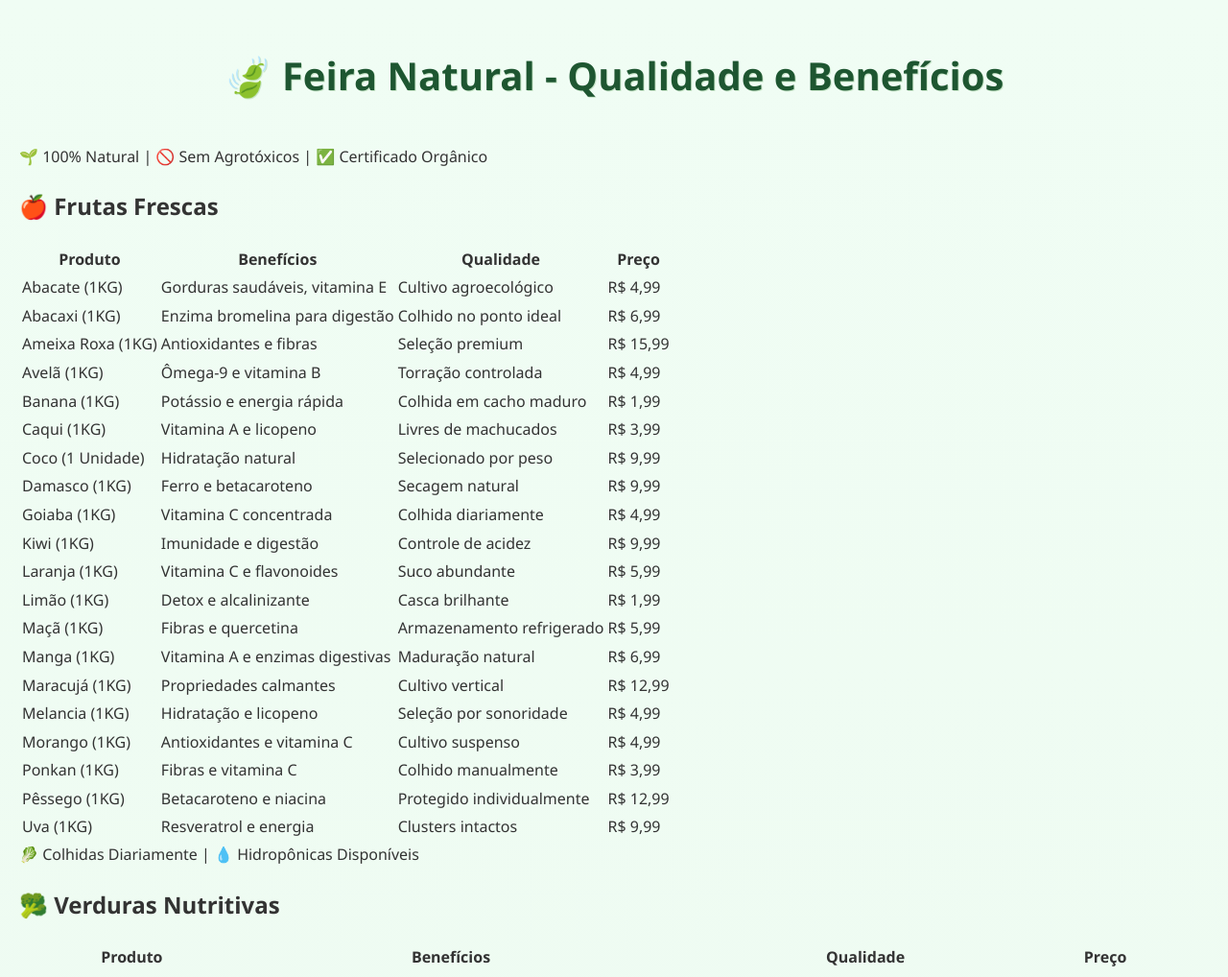
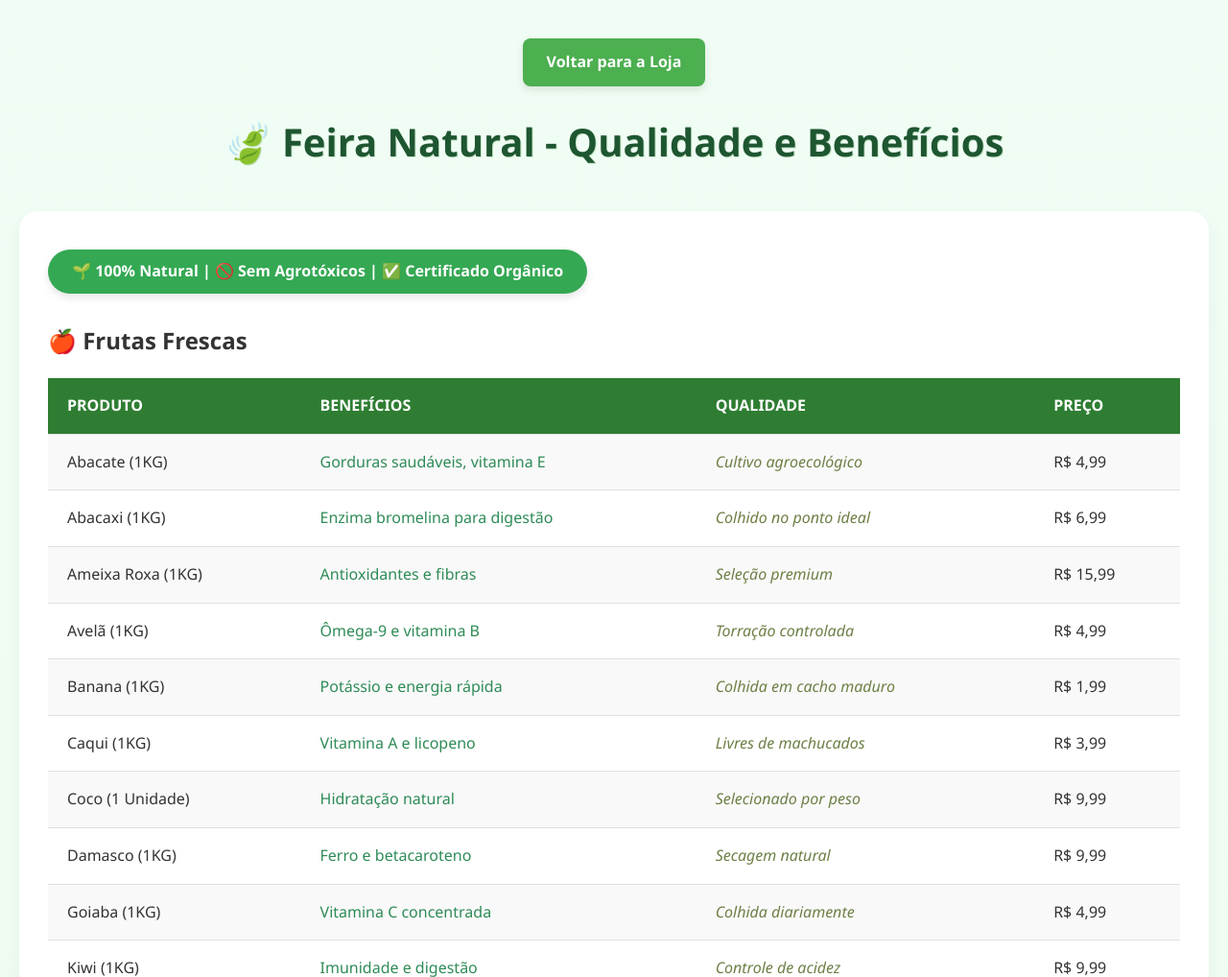
Before and after one commit to samuelburkner/descrio-do-produto, a plain HTML site: page index.html in a window 1280 px wide. Shown: the top 1018 px of the page at 96% size. Drawn offline with Linux system fonts and the light colour scheme.

Commit message:
Update index.html

```diff
--- a/index.html
+++ b/index.html
@@ -19,7 +19,7 @@ h1 {
             margin-bottom: 40px;
             font-size: 2.5rem;
             text-shadow: 1px 1px 0 #c8e6c9;
-
+        }
 
         .quality-badge {
             background-color: #34a853;
@@ -107,24 +107,32 @@ tr:hover {
             color: #c8e6c9;
         }
 
+        .back-button {
+            display: block;
+            width: fit-content;
+            margin: 20px auto;
+            padding: 12px 25px;
+            background-color: #4CAF50;
+            color: white;
+            text-align: center;
+            text-decoration: none;
+            border-radius: 8px;
+            font-weight: bold;
+            transition: background-color 0.3s ease, transform 0.2s ease;
+            box-shadow: 0 4px 8px rgba(0,0,0,0.1);
+        }
 
-    </style>
-<!DOCTYPE html>
-<html lang="pt-BR">
-<head>
-    <meta charset="UTF-8">
-    <meta name="viewport" content="width=device-width, initial-scale=1.0">
-    <title>Feira Natural - Produtos com Qualidade</title>
-    <style>
-        /* O CSS permanece o mesmo */
+        .back-button:hover {
+            background-color: #45a049;
+            transform: translateY(-2px);
+        }
     </style>
 </head>
 <body>
-</div>
+    <a href="index.html" class="back-button">Voltar para a Loja</a>
 
     <h1>🍃 Feira Natural - Qualidade e Benefícios</h1>
 
-    <!-- Frutas -->
     <div class="category-section">
         <div class="quality-badge">🌱 100% Natural | 🚫 Sem Agrotóxicos | ✅ Certificado Orgânico</div>
         <h2>🍎 Frutas Frescas</h2>
@@ -272,124 +280,122 @@ tr:hover {
         </table>
     </div>
 
-    <!-- Verduras -->
     <div class="category-section">
         <div class="quality-badge">🥬 Colhidas Diariamente | 💧 Hidropônicas Disponíveis</div>
         <h2>🥦 Verduras Nutritivas</h2>
         <table>
             <tr><th>Produto</th><th>Benefícios</th><th>Qualidade</th><th>Preço</th></tr>
-            <!-- Conteúdo existente das verduras -->
             <tr>
                 <td>Agrião (1 Maço)</td>
                 <td class="benefits">Rico em vitaminas A, C e K</td>
-              <td class="product-quality">	Cortado rente à base com faca ou tesoura </td>
+                <td class="product-quality">Cortado rente à base com faca ou tesoura</td>
                 <td>R$ 6,99</td>
             </tr>
             <tr>
                 <td>Alface Americana (1 UNIDADE)</td>
                 <td class="benefits">Fonte de fibras e água e Promove saciedade e hidratação</td>
-            <td class="product-quality">Colhida inteira pela base com faca afiada </td>
+                <td class="product-quality">Colhida inteira pela base com faca afiada</td>
                 <td>R$ 2,99</td>
             </tr>
             <tr>
                 <td>Alface Crespa (1 UNIDADE)</td>
-          <td class="benefits">	Rica em antioxidantes</td>
-          <td class="product-quality">	Cortada inteira na base, manualmente </td>
+                <td class="benefits">Rica em antioxidantes</td>
+                <td class="product-quality">Cortada inteira na base, manualmente</td>
                 <td>R$ 1,99</td>
             </tr>
             <tr>
                 <td>Acelga (1 UNIDADE)</td>
                 <td class="benefits">Regula o intestino</td>
-        <td class="product-quality"> Colheita manual pela base, de preferência ao amanhecer </td>
+                <td class="product-quality">Colheita manual pela base, de preferência ao amanhecer</td>
                 <td>R$ 5,99</td>
             </tr>
             <tr>
                 <td>Almeirão (1 Maço)</td>
                 <td class="benefits">Estimula o fígado</td>
-              <td class="product-quality"> Cortado rente ao solo, sem arrancar a raiz</td>
+                <td class="product-quality">Cortado rente ao solo, sem arrancar a raiz</td>
                 <td>R$ 5,99</td>
             </tr>
             <tr>
                 <td>Cebolinha (1 Maço)</td>
-            <td class="benefits">	Realça sabor e fortalece imunidade</td>
-            <td class="product-quality"> Cortada com tesoura a cerca de 5 cm da base</td>
+                <td class="benefits">Realça sabor e fortalece imunidade</td>
+                <td class="product-quality">Cortada com tesoura a cerca de 5 cm da base</td>
                 <td>R$ 1,99</td>
             </tr>
             <tr>
                 <td>Chicória (1 Maço)</td>
-          <td class="benefits">Auxilia na digestão	</td>
-          <td class="product-quality"> 	Colheita manual da planta inteira pela base</td>
+                <td class="benefits">Auxilia na digestão</td>
+                <td class="product-quality">Colheita manual da planta inteira pela base</td>
                 <td>R$ 5,99</td>
             </tr>
             <tr>
                 <td>Couve (1 Maço)</td>
-        <td class="benefits">	Rica em ferro e cálcio	</td>
+                <td class="benefits">Rica em ferro e cálcio</td>
                 <td class="product-quality">Folhas colhidas individualmente com faca</td>
                 <td>R$ 1,99</td>
             </tr>
             <tr>
                 <td>Couve-Flor (1 UNIDADE)</td>
-      <td class="benefits">	Versátil e antioxidante</td>
-      <td class="product-quality">	Cabeça central cortada com faca quando firme</td>
+                <td class="benefits">Versátil e antioxidante</td>
+                <td class="product-quality">Cabeça central cortada com faca quando firme</td>
                 <td>R$ 7,99</td>
             </tr>
             <tr>
                 <td>Escarola (1 UNIDADE)</td>
-    <td class="benefits">		Fortalece imunidade</td>
+                <td class="benefits">Fortalece imunidade</td>
                 <td class="product-quality">Cortada rente ao solo, antes da floração</td>
                 <td>R$ 10,99</td>
             </tr>
             <tr>
                 <td>Espinafre (1 UNIDADE)</td>
-  <td class="benefits">	Combate a anemia</td>
-  <td class="product-quality">	Colhida manualmente folha a folha ou a planta inteira</td>
+                <td class="benefits">Combate a anemia</td>
+                <td class="product-quality">Colhida manualmente folha a folha ou a planta inteira</td>
                 <td>R$ 10,99</td>
             </tr>
             <tr>
                 <td>Mostarda (1 UNIDADE)</td>
-  <td class="benefits">	Estimula o metabolismo</td>
-  <td class="product-quality">	Folhas cortadas próximas à base</td>
+                <td class="benefits">Estimula o metabolismo</td>
+                <td class="product-quality">Folhas cortadas próximas à base</td>
                 <td>R$ 3,99</td>
             </tr>
             <tr>
                 <td>Nabo (1KG)</td>
-  <td class="benefits">	Facilita digestão e é diurético</td>
+                <td class="benefits">Facilita digestão e é diurético</td>
                 <td class="product-quality">Retirado com cuidado puxando a raiz do solo</td>
                 <td>R$ 3,99</td>
             </tr>
             <tr>
                 <td>Pimentão (1KG)</td>
-  <td class="benefits">		Rico em vitamina C</td>
+                <td class="benefits">Rico em vitamina C</td>
                 <td class="product-quality">Colhido com tesoura ao atingir cor e tamanho ideal</td>
                 <td>R$ 7,99</td>
             </tr>
             <tr>
                 <td>Quiabo (1KG)</td>
-  <td class="benefits">	Controla o açúcar no sangue</td>
-  <td class="product-quality">	Colhido jovem, com 7–10 cm, manualmente</td>
+                <td class="benefits">Controla o açúcar no sangue</td>
+                <td class="product-quality">Colhido jovem, com 7–10 cm, manualmente</td>
                 <td>R$ 5,99</td>
             </tr>
             <tr>
                 <td>Rabanete (1KG)</td>
-  <td class="benefits">	Refrescante e digestivo</td>
-  <td class="product-quality">	Puxado do solo manualmente ao atingir 3–4 cm</td>
+                <td class="benefits">Refrescante e digestivo</td>
+                <td class="product-quality">Puxado do solo manualmente ao atingir 3–4 cm</td>
                 <td>R$ 6,99</td>
             </tr>
             <tr>
                 <td>Repolho (1 UNIDADE)</td>
-  <td class="benefits">		Ajuda na digestão</td>
+                <td class="benefits">Ajuda na digestão</td>
                 <td class="product-quality">Cabeça colhida inteira pela base com faca</td>
                 <td>R$ 6,99</td>
             </tr>
             <tr>
                 <td>Repolho Roxo (1 UNIDADE)</td>
-  <td class="benefits">		Antioxidante potente</td>
-  <td class="product-quality">	Mesmo processo do repolho comum</td>
+                <td class="benefits">Antioxidante potente</td>
+                <td class="product-quality">Mesmo processo do repolho comum</td>
                 <td>R$ 5,99</td>
             </tr>
             <tr>
                 <td>Rúcula (1 Maço)</td>
-  <td class="benefits">	Fortalece ossos e imunidade</td>
+                <td class="benefits">Fortalece ossos e imunidade</td>
                 <td class="product-quality">Cortada rente ao solo com faca ou tesoura</td>
                 <td>R$ 4,99</td>
             </tr>
@@ -402,13 +408,11 @@ tr:hover {
         </table>
     </div>
 
-    <!-- Legumes -->
     <div class="category-section">
         <div class="quality-badge">🥕 SEM TRANSGÊNICOS | 🧼 LAVAGEM PROFISSIONAL</div>
         <h2>🥕 Legumes Selecionados</h2>
         <table>
             <tr><th>Produto</th><th>Benefícios</th><th>Qualidade</th><th>Preço</th></tr>
-            <tr>
             <tr>
                 <td>Abóbora (1KG)</td>
                 <td class="benefits">Rica em fibras e vitamina A</td>
@@ -529,15 +533,14 @@ tr:hover {
                 <td class="product-quality">Pequenos e uniformes</td>
                 <td>R$ 3,99</td>
             </tr>
-
         </table>
     </div>
 
-    <!-- Grãos -->
     <div class="category-section">
         <div class="quality-badge">🌾 ARMAZENAMENTO CONTROLADO | ⏳ VALIDADE ESTENDIDA</div>
         <h2>🌾 Grãos Integrais</h2>
         <table>
+            <tr><th>Produto</th><th>Benefícios</th><th>Qualidade</th><th>Preço</th></tr>
             <tr>
                 <td>Amaranto (1KG)</td>
                 <td class="benefits">Fonte de proteínas e minerais</td>
@@ -658,16 +661,14 @@ tr:hover {
                 <td class="product-quality">Grãos secos e inteiros</td>
                 <td>R$ 4,99</td>
             </tr>
-
-            <!-- Adicione outros grãos -->
         </table>
     </div>
 
-    <!-- Temperos -->
     <div class="category-section">
         <div class="quality-badge">🧂 SECAGEM NATURAL | 🌡️ CONTROLE DE UMIDADE</div>
         <h2>🌿 Temperos Naturais</h2>
         <table>
+            <tr><th>Produto</th><th>Benefícios</th><th>Qualidade</th><th>Preço</th></tr>
             <tr>
                 <td>Açafrão Seco (1KG)</td>
                 <td class="benefits">Anti-inflamatório natural</td>
@@ -788,15 +789,14 @@ tr:hover {
                 <td class="product-quality">Folhas secas e aromáticas</td>
                 <td>R$ 4,99</td>
             </tr>
-
         </table>
     </div>
 
-    <!-- Artesanatos -->
     <div class="category-section">
         <div class="quality-badge">🎨 MATERIAIS SUSTENTÁVEIS | ✋ FEITO À MÃO</div>
         <h2>🧵 Artesanatos Locais</h2>
         <table>
+            <tr><th>Produto</th><th>Benefícios</th><th>Qualidade</th><th>Preço</th></tr>
             <tr>
                 <td>Amigurumi (1 Unidade)</td>
                 <td class="benefits">Peça decorativa e artesanal</td>
@@ -917,7 +917,6 @@ tr:hover {
                 <td class="product-quality">Feitas com cera vegetal</td>
                 <td>R$ 11,99</td>
             </tr>
-
         </table>
     </div>
 
@@ -1048,6 +1047,12 @@ tr:hover {
                 <td>R$ 39,99</td>
             </tr>
 
+    </tr>
+
+        </table>
+    </div>
+
+
         </table>
     </div>
 
```
Lines whose indentation alone changed are shown as unchanged.
